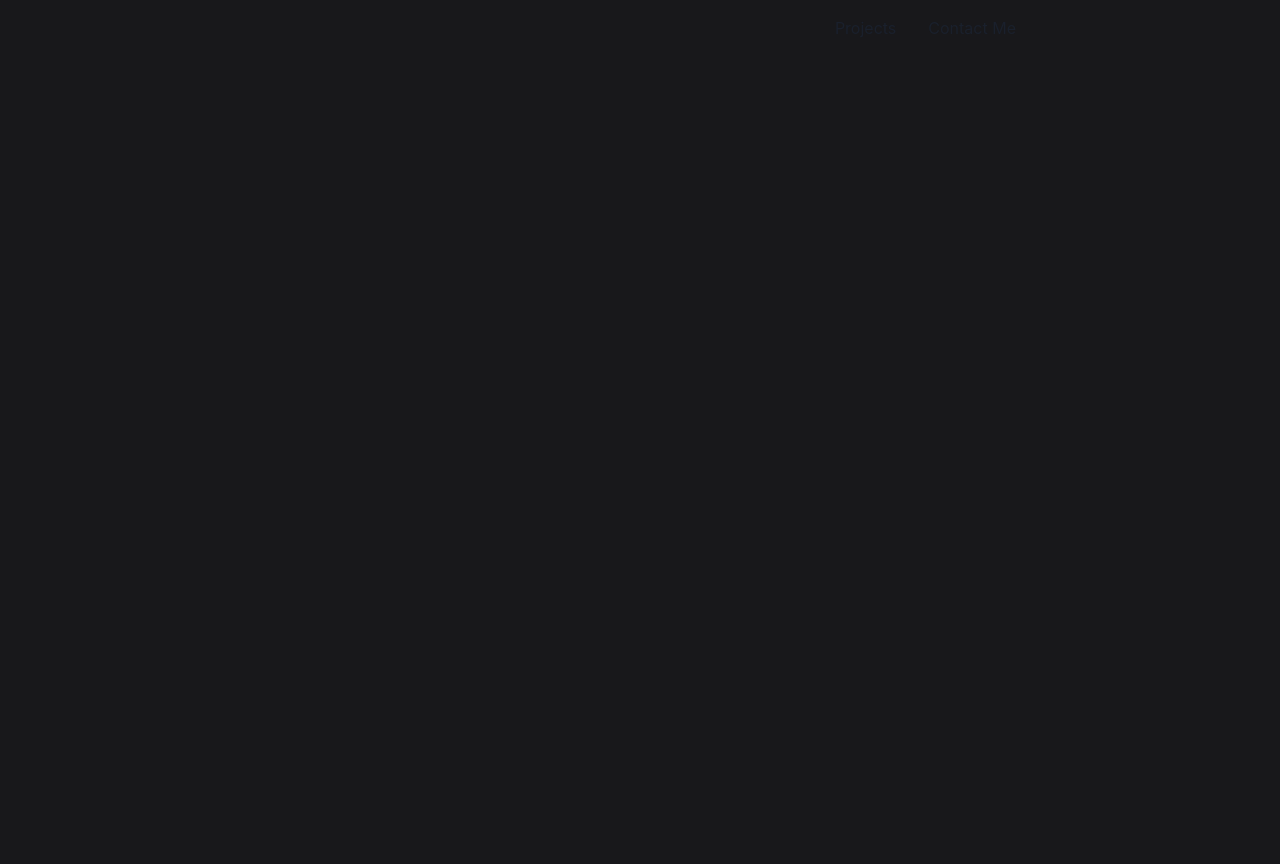
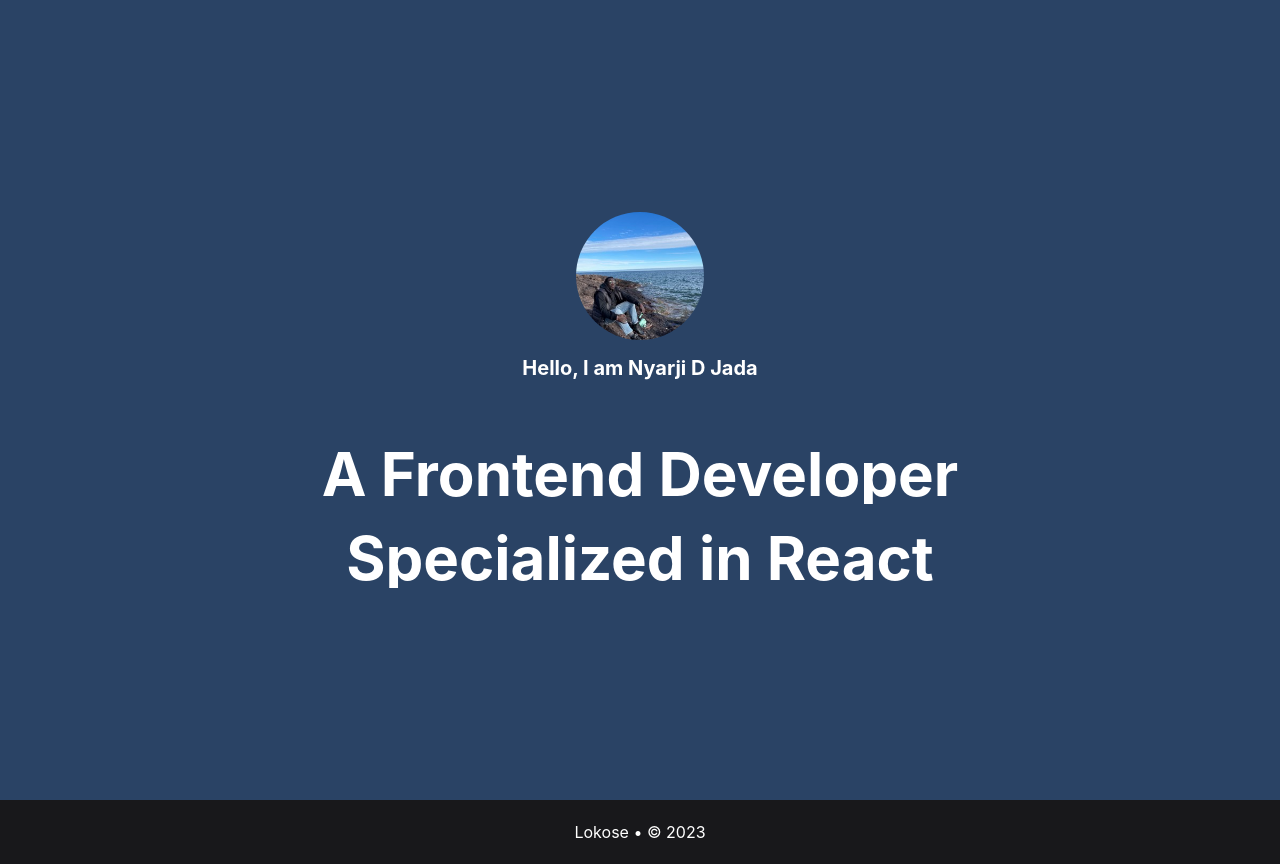
Before and after one commit to Jadashi97/NyarjiJada.github.io, a React (Vite) app: page / in a window 1280 px wide. Before the commit the page ends 800 px from the top, so only its background shows below. Built offline with nearby package versions, Linux system fonts and the light colour scheme.

Commit message:
(feat): added the landing section with the header and info about me. (fix): add projects section

```diff
--- a/src/App.jsx
+++ b/src/App.jsx
@@ -1,6 +1,8 @@
 import { ChakraProvider } from "@chakra-ui/react";
 import { AlertProvider } from "./context/alertContext";
 import Header from "./components/Header";
+import Footer from "./components/Footer";
+import LandingSection from "./components/LandingSection";
 
 
 function App() {
@@ -10,6 +12,8 @@ function App() {
       <AlertProvider>
         <main>
           <Header/>
+          <LandingSection/>
+          <Footer/>
         </main>
       </AlertProvider>
     </ChakraProvider>
--- /dev/null
+++ b/src/components/Footer.jsx
@@ -0,0 +1,25 @@
+import React from 'react';
+import {Box, Flex} from "@chakra-ui/react";
+
+
+const Footer = () => {
+  return (
+    <Box backgroundColor="#18181b">
+      <footer>
+        <Flex
+            margin="0 auto"
+            px={12}
+            color="white"
+            justifyContent="center"
+            alignItems="center"
+            maxWidth="1024px"
+            height={16}
+        >
+            <p>Lokose • © 2023</p>
+        </Flex>
+      </footer>
+    </Box>
+  )
+}
+
+export default Footer;
--- /dev/null
+++ b/src/components/FullScreenSection.jsx
@@ -0,0 +1,21 @@
+import React from "react";
+import { VStack } from "@chakra-ui/react";
+
+/**
+* Illustrates the use of children prop and spread operator
+*/
+
+const FullScreenSection = ({ children, isDarkBackground, ...boxProps }) => {
+    return(
+        <VStack
+            backgroundColor={boxProps.backgroundColor}
+            color={isDarkBackground ? "white" : "black"}
+        >
+            <VStack maxWidth="1280px" minHeight="100vh" {...boxProps}>
+                {children}
+            </VStack>
+        </VStack>
+    );
+};
+
+export default FullScreenSection;
--- a/src/components/Header.jsx
+++ b/src/components/Header.jsx
@@ -28,85 +28,83 @@ const socials = [
 * The useEffect hook is used to perform a subscription when the component is mounted and to unsubscribe when the component is unmounted.
 * Additionally, it showcases a neat implementation to smoothly navigate to different sections of the page when clicking on the header elements.
 */
+
 const Header = () => {
     const headerRef = useRef(null);
 
-    useEffect(()=> {
+    useEffect(() => {
       let prevScrollPos = window.scrollY;
 
-        const handleScroll = () =>{
-            const currentScrolPos = window.scrollY;
+      const handleScroll = () => {
+        const currentScrollPos = window.scrollY;
         const headerElement = headerRef.current;
-
-            if(!headerElement){
+        if (!headerElement) {
           return;
         }
-            if(prevScrollPos > currentScrolPos){
-                headerElement.style.transform = "translate(0)";
-            }else {
-                headerElement.style.transform = "translate(-200px)";
+        if (prevScrollPos > currentScrollPos) {
+          headerElement.style.transform = "translateY(0)";
+        } else {
+          headerElement.style.transform = "translateY(-200px)";
         }
-            prevScrollPos = currentScrolPos;
+        prevScrollPos = currentScrollPos;
       }
       window.addEventListener('scroll', handleScroll)
 
-        return ()=> {
+      return () => {
         window.removeEventListener('scroll', handleScroll)
       }
     }, []);
 
-    const handleClick = (anchor)=> () =>  {
+    const handleClick = (anchor) => () => {
       const id = `${anchor}-section`;
       const element = document.getElementById(id);
-        if(element){
+      if (element) {
         element.scrollIntoView({
           behavior: "smooth",
           block: "start",
         });
       }
     };
-
-
     return (
       <Box
-            position={"fixed"}
+        position="fixed"
         top={0}
         left={0}
         right={0}
         translateY={0}
         transitionProperty="transform"
         transitionDuration=".3s"
-            transitionTimingFunction={"ease-in-out"}
+        transitionTimingFunction="ease-in-out"
         backgroundColor="#18181b"
         ref={headerRef}
       >
-            <Box>
+        <Box color="white" maxWidth="1280px" margin="0 auto">
           <HStack
             px={16}
             py={4}
             justifyContent="space-between"
-                    alignContent={"center"}
+            alignItems="center"
           >
             <nav>
               <HStack spacing={8}>
-                            {socials.map(({icon, url})=>{
+                {socials.map(({ icon, url }) => (
                   <a
                     key={url}
                     href={url}
                     target="_blank"
-                                    ref="noopener noreferrer"
+                    rel="noopener noreferrer"
                   >
-                                    <FontAwesomeIcon icon={icon} size="2x" key={url}/>
+                    <FontAwesomeIcon icon={icon} size="2x" key={url} />
                   </a>
-                            })}
+                ))}
               </HStack>
             </nav>
             <nav>
               <HStack spacing={8}>
-                            <a href='#projects' onClick={handleClick("Projects")}>
+                <a href="#projects" onClick={handleClick("projects")}>
                   Projects
                 </a>
-                            <a href='#contactme' onClick={handleClick("contactme")}>
+                <a href="#contactme" onClick={handleClick("contactme")}>
                   Contact Me
                 </a>
               </HStack>
--- /dev/null
+++ b/src/components/LandingSection.jsx
@@ -0,0 +1,43 @@
+import React from 'react';
+import { Avatar, Heading, VStack } from '@chakra-ui/react';
+import FullScreenSection from "./FullScreenSection";
+import myAvatar from "../assets/myAvatar.jpeg";
+
+const greeting = "Hello, I am Nyarji D Jada";
+const bio1 = "A Frontend Developer";
+const bio2 = "Specialized in  React";
+
+
+const LandingSection = ()=> {
+    return(
+       <FullScreenSection
+            justifyContent="center"
+            alignItems="center"
+            isDarkBackground
+            backgroundColor="#2A4365"
+       >
+        <VStack spacing={16}>
+            <VStack spacing={4} alignItems="center">
+                <Avatar
+                    src={myAvatar}
+                    size="2xl"
+                    name='lokose'
+                />
+                <Heading as="h4" size="md" noOfLines={1}>
+                    {greeting}
+                </Heading>
+            </VStack>
+            <VStack spacing={6}>
+                <Heading as="h1" size="3xl" noOfLines={1}>
+                    {bio1}
+                </Heading>
+                <Heading as="h1" size="3xl" noOfLines={1}>
+                    {bio2}
+                </Heading>
+            </VStack>
+        </VStack>
+       </FullScreenSection>
+    );
+};
+
+export default LandingSection;
```
Also changed, not shown: src/assets/myAvatar.jpeg (added). Lines whose indentation alone changed are shown as unchanged.
